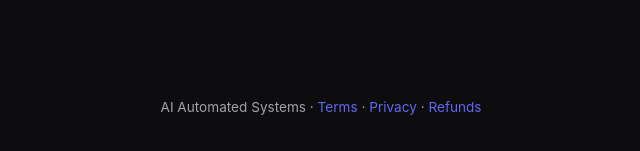
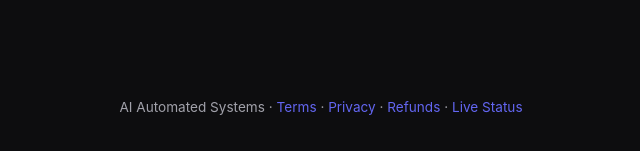
Before and after one commit to Hardonian/storefront, a Python web app: template app/templates/index.html in a window 1280 px wide. Shown: the part 776-927 px from the top of the page, without its empty margins (319-959 px from the left). Run offline with Jinja, Linux system fonts and the light colour scheme; the template is opened without the code that fills it, so the values that code supplies are empty.

Commit message:
feat(storefront): add Live Status link in footer (observable trust)

```diff
--- a/app/templates/index.html
+++ b/app/templates/index.html
@@ -303,7 +303,7 @@
   {% endif %}
 
     <footer>
-      <p>AI Automated Systems &middot; <a href="/legal/terms-of-service">Terms</a> &middot; <a href="/legal/privacy-policy">Privacy</a> &middot; <a href="/legal/refund-policy">Refunds</a></p>
+      <p>AI Automated Systems &middot; <a href="/legal/terms-of-service">Terms</a> &middot; <a href="/legal/privacy-policy">Privacy</a> &middot; <a href="/legal/refund-policy">Refunds</a> &middot; <a href="/status">Live Status</a></p>
     </footer>
   </div>
 
```
